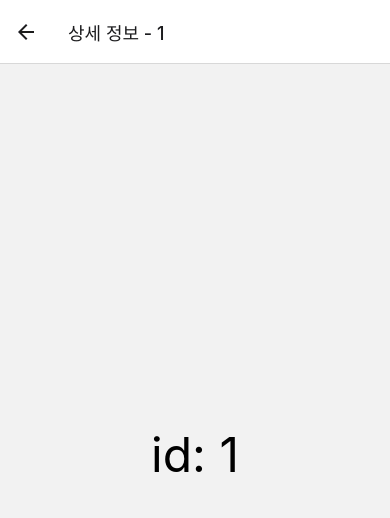
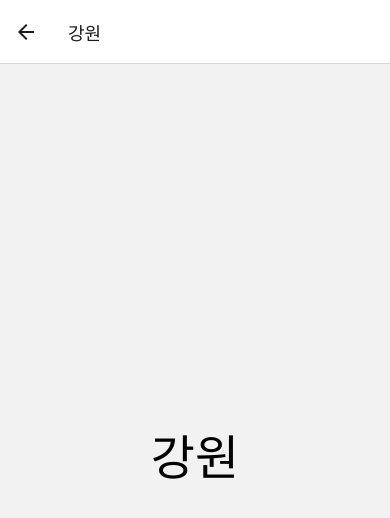
Before and after one commit to hwayeon-choi/hackathon, a React Native app: screen /Main in a window 390 px wide. Both pictures are taken after a click on the button "강원". Shown: the top 518 px of the page. Built offline with nearby package versions, Linux system fonts and the light colour scheme.

Commit message:
버튼 컴포넌트에 라우트 파라미터 적용해서 지역명 출력

```diff
--- a/App.js
+++ b/App.js
@@ -1,4 +1,4 @@
-  import React from 'react';
+import React from 'react';
 import {NavigationContainer} from '@react-navigation/native';
 import {createNativeStackNavigator} from '@react-navigation/native-stack';
 import MainScreen from './Screens/MainScreen';
--- a/Components/HomeButtons.js
+++ b/Components/HomeButtons.js
@@ -9,49 +9,40 @@ function HomeButtons() {
       <Button
         title="강원"
         onPress={()=>
-          /* console.log("강원") */
-          navigation.push('Detail', {id:1})
+          navigation.push('Detail', {area:"강원"})
         }/>
       <Button
         title="경기/서울/인천"
         onPress={()=>
-          console.log("경기/서울/인천")
-          /* navigation.push('Detail', {id:1}) */
+          navigation.push('Detail', {area:"경기/서울/인천"})
         }/>
       <Button title="경남/부산/울산"
         onPress={()=>
-          console.log("경남/부산/울산")
-          /* navigation.push('Detail', {id:1}) */
+          navigation.push('Detail', {area:"경남/부산/울산"})
         }/>
       <Button title="경북/대구"
         onPress={()=>
-          console.log("경북/대구")
-          /* navigation.push('Detail', {id:1}) */
+          navigation.push('Detail', {area:"경북/대구"})
         }/>
       <Button title="전남/광주"
         onPress={()=>
-          console.log("전남/광주")
-          /* navigation.push('Detail', {id:1}) */
+          navigation.push('Detail', {area:"전남/광주"})
         }/>
       <Button title="전북"
         onPress={()=>
-          console.log("전북")
-          /* navigation.push('Detail', {id:1}) */
+          navigation.push('Detail', {area:"전북"})
         }/>
       <Button title="제주"
         onPress={()=>
-          console.log("제주")
-          /* navigation.push('Detail', {id:1}) */
+          navigation.push('Detail', {area:"제주"})
         }/>
       <Button title="충남/대전/세종"
         onPress={()=>
-          console.log("충남/대전/세종")
-          /* navigation.push('Detail', {id:1}) */
+          navigation.push('Detail', {area:"충남/대전/세종"})
         }/>
       <Button title="충북"
         onPress={()=>
-          console.log("충북")
-          /* navigation.push('Detail', {id:1}) */
+          navigation.push('Detail', {area:"충북"})
         }/>
     </>
   );
--- a/screens/DetailScreen.js
+++ b/screens/DetailScreen.js
@@ -4,12 +4,12 @@ import {View, Text, StyleSheet} from 'react-native';
 function DetailScreen({route, navigation}) {
   useEffect(() => {
     navigation.setOptions({
-      title: `상세 정보 - ${route.params.id}`,
+      title: `${route.params.area}`,
     });
   }, [navigation, route.params.id]);
   return (
     <View style={styles.block}>
-      <Text style={styles.text}>id: {route.params.id}</Text>
+      <Text style={styles.text}>{route.params.area}</Text>
     </View>
   );
 }
```
